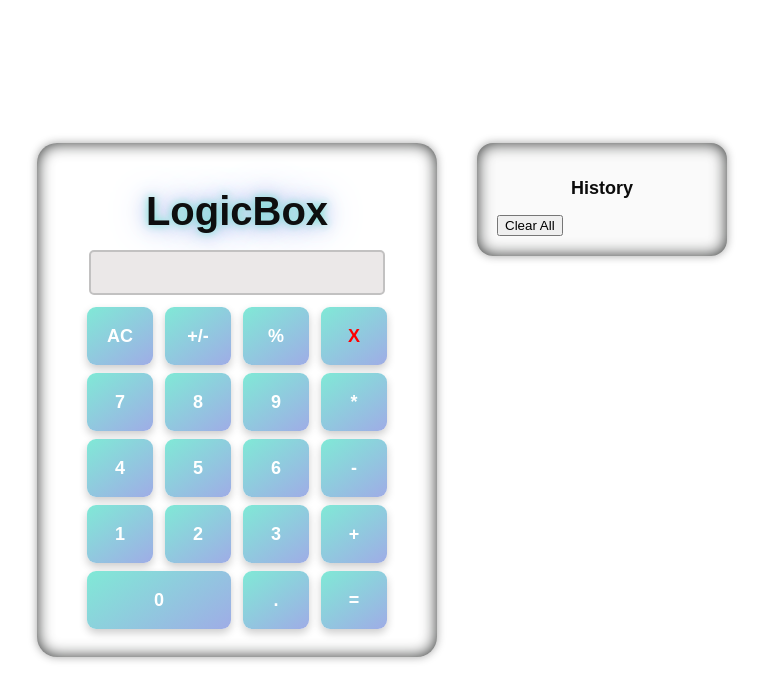
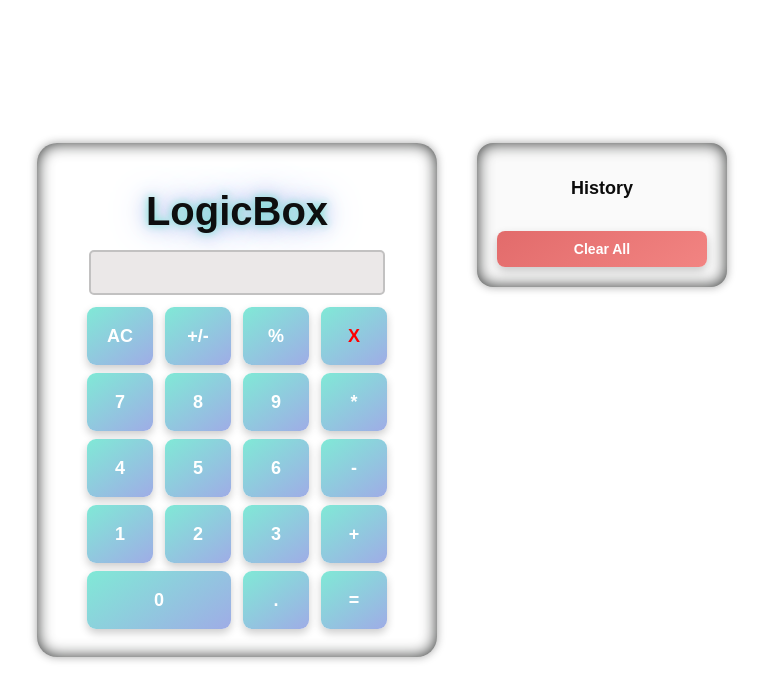
Before and after one commit to m1h1ksharma/Calculator, a plain HTML site: page index.html in a window 1280 px wide. Shown: the whole page, without its empty margins (258-1021 px from the left). Drawn offline with Linux system fonts and the light colour scheme.

Commit message:
Update style.css

```diff
--- a/style.css
+++ b/style.css
@@ -129,3 +129,22 @@ h1{
   word-break: break-word;
   border-left: 3px solid #14972e;
 }
+.clear-history-btn {
+  margin-top: 16px;
+  width: 100%;
+  padding: 10px 12px;
+  background: linear-gradient(145deg, #e26b6b, #f28482);
+  border: none;
+  border-radius: 8px;
+  color: white;
+  font-size: 14px;
+  font-weight: bold;
+  cursor: pointer;
+  box-shadow: 0 4px 10px rgba(0, 0, 0, 0.2);
+  transition: background 0.3s ease, transform 0.2s ease;
+}
+
+.clear-history-btn:hover {
+  background: linear-gradient(145deg, #f55c5c, #ec7272);
+  transform: scale(1.03);
+}
```
